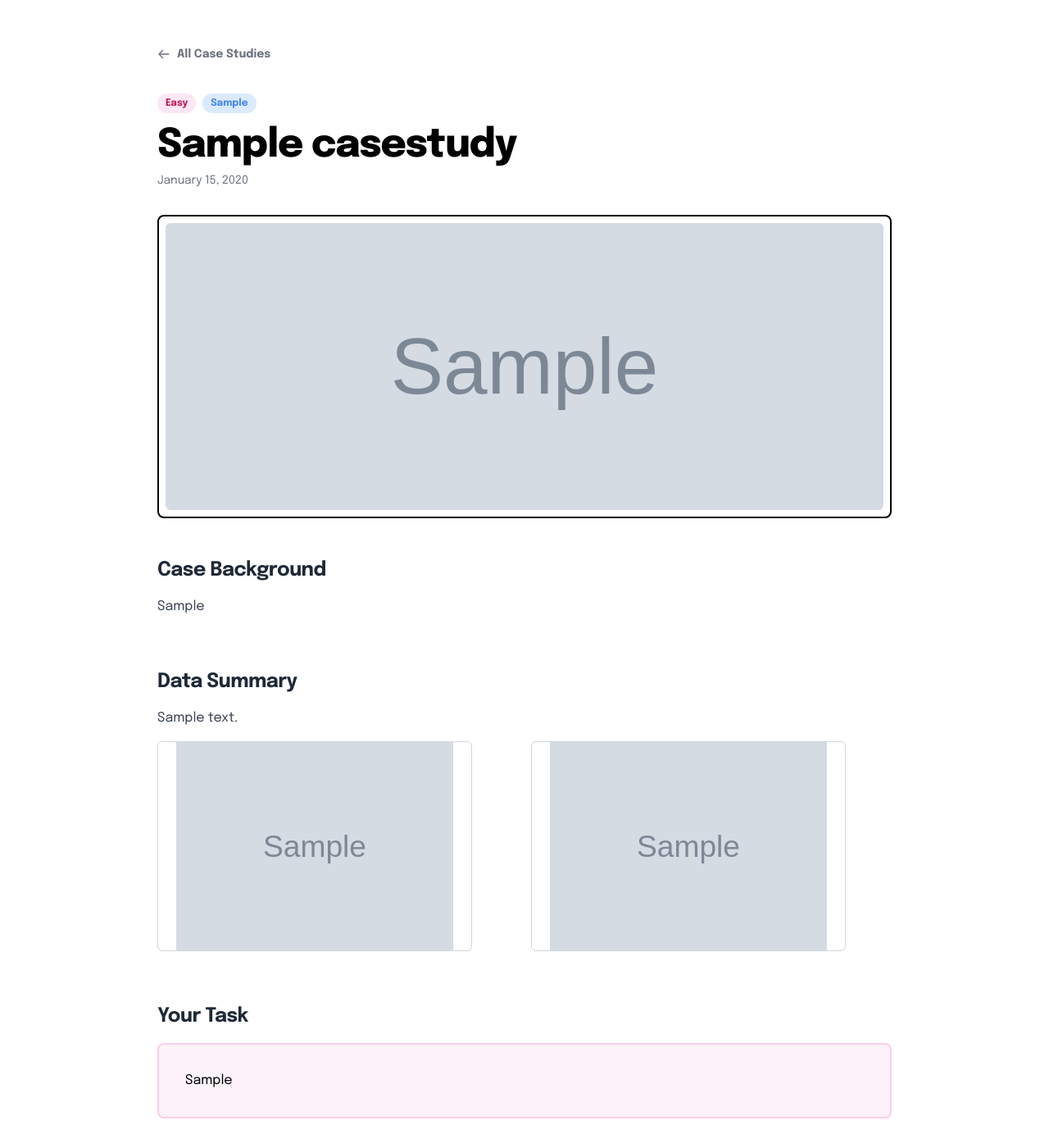
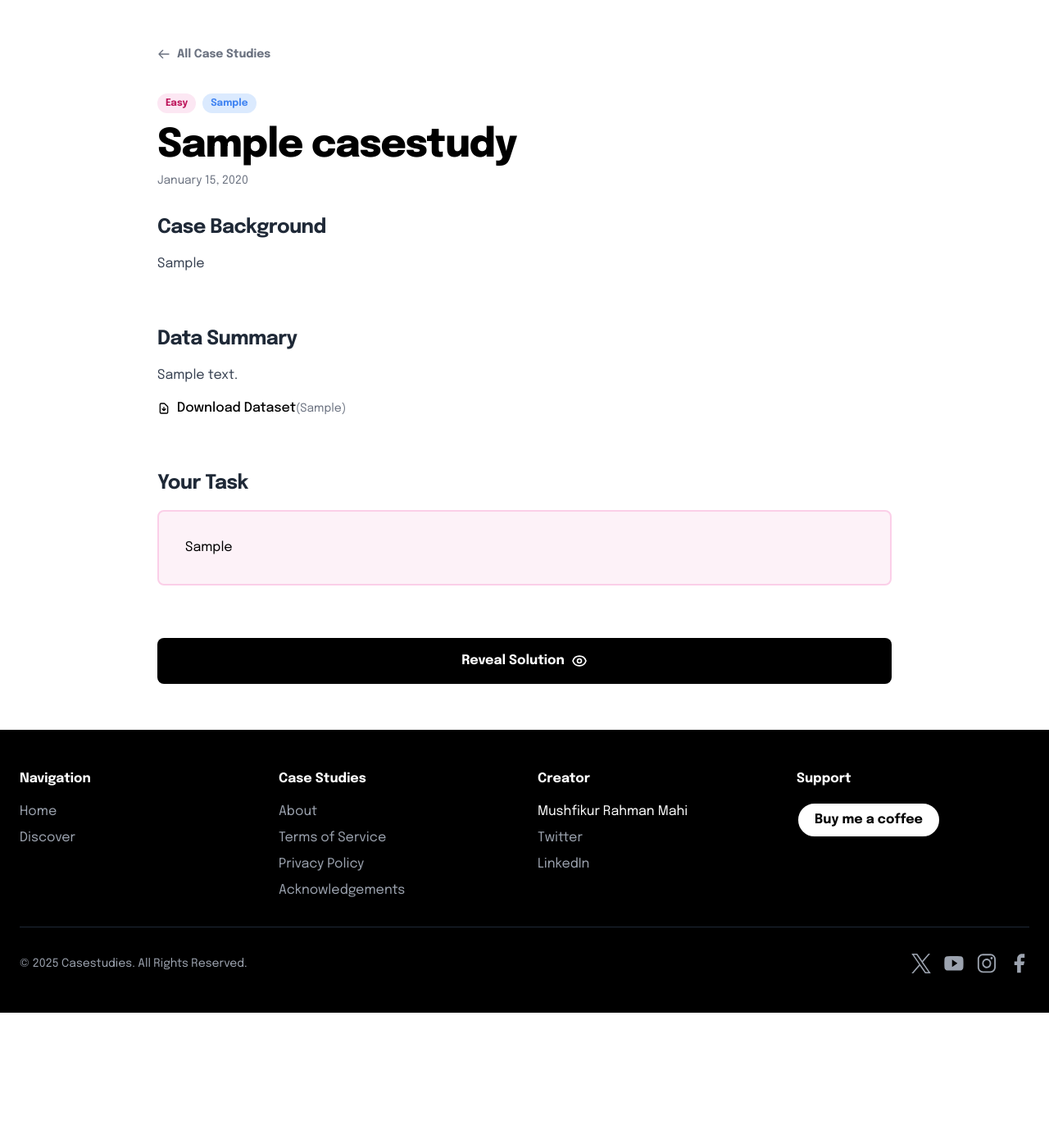
Before and after one commit to castudies/casestudies, a Django app: a page that uses casestudies/templates/casestudies/detail.html in a window 1280 px wide. Shown: the part 60-1460 px from the top of the page at 82% size. After the commit the page ends 1295 px from the top, so only its background shows below. Run offline with Django 5.2, Linux system fonts and the light colour scheme; tables that the repository leaves empty hold one stand-in row (values such as "Sample post"); grey boxes marked "Sample" are stand-in pictures.

Commit message:
updated detailes page

```diff
--- a/casestudies/admin.py
+++ b/casestudies/admin.py
@@ -13,7 +13,7 @@ class CaseStudyAdmin(admin.ModelAdmin):
             'fields': ('title', 'slug', 'thumbnail')
         }),
         ('Case Details', {
-            'fields': ('difficulty', 'domain', 'case_background', 'data_summary', 'task', 'summary_image1', 'summary_image2')
+            'fields': ('difficulty', 'domain', 'case_background', 'data_summary', 'dataset', 'task')
         }),
         ('Expert Solution', {
             'classes': ('collapse',),
--- a/casestudies/models.py
+++ b/casestudies/models.py
@@ -1,5 +1,6 @@
 from django.db import models
 from django.utils.text import slugify
+import os
 
 # Create your models here.
 
@@ -18,15 +19,18 @@ class CaseStudy(models.Model):
 
     case_background = models.TextField(blank=True)
     data_summary = models.TextField(blank=True)
+    dataset = models.FileField(upload_to='datasets/', blank=True, null=True, help_text="Upload the dataset file (CSV, Excel, etc.)")
     task = models.TextField(blank=True)
     expert_solution = models.TextField(blank=True)
-    loves = models.IntegerField(default=0)
 
     created_at = models.DateTimeField(auto_now_add=True)
     slug = models.SlugField(unique=True, blank=True)
 
-    summary_image1 = models.ImageField(upload_to='summary_images/', blank=True, null=True, help_text="Recommended size: 384x256px (3:2 or 4:3 aspect ratio). Larger images will be scaled down.")
-    summary_image2 = models.ImageField(upload_to='summary_images/', blank=True, null=True, help_text="Recommended size: 384x256px (3:2 or 4:3 aspect ratio). Larger images will be scaled down.")
+    @property
+    def dataset_filename(self):
+        if self.dataset:
+            return os.path.basename(self.dataset.name)
+        return ''
 
     def save(self, *args, **kwargs):
         if not self.slug:
--- a/casestudies/templates/casestudies/detail.html
+++ b/casestudies/templates/casestudies/detail.html
@@ -78,12 +78,6 @@
         <p class="text-gray-500 text-sm">{{ case_study.created_at|date:"F j, Y" }}</p>
     </div>
 
-    {% if case_study.thumbnail %}
-        <div class="mb-12 p-2 border-2 border-black rounded-lg">
-            <img src="{{ case_study.thumbnail.url }}" alt="{{ case_study.title }}" class="w-full max-h-[350px] object-cover rounded-md">
-        </div>
-    {% endif %}
-
     <!-- Case Study Body -->
     <div class="space-y-16">
         <div>
@@ -98,24 +92,17 @@
             <div class="prose max-w-none text-gray-700 mb-4">
                 {{ case_study.data_summary|linebreaks }}
             </div>
-            {% if case_study.summary_image1 or case_study.summary_image2 %}
-                <div class="flex flex-col sm:flex-row flex-wrap gap-4">
-                    {% if case_study.summary_image1 %}
-                        <div class="flex-1 min-w-0">
-                            <img src="{{ case_study.summary_image1.url }}"
-                                 alt="Summary Image 1"
-                                 class="w-full h-auto max-w-sm max-h-64 object-contain rounded-md border border-gray-300 cursor-pointer hover:opacity-80 transition-opacity"
-                                 @click="imageModal = { visible: true, src: '{{ case_study.summary_image1.url }}', alt: 'Summary Image 1' }">
-                        </div>
-                    {% endif %}
-                    {% if case_study.summary_image2 %}
-                        <div class="flex-1 min-w-0">
-                            <img src="{{ case_study.summary_image2.url }}"
-                                 alt="Summary Image 2"
-                                 class="w-full h-auto max-w-sm max-h-64 object-contain rounded-md border border-gray-300 cursor-pointer hover:opacity-80 transition-opacity"
-                                 @click="imageModal = { visible: true, src: '{{ case_study.summary_image2.url }}', alt: 'Summary Image 2' }">
-                        </div>
-                    {% endif %}
+            {% if case_study.dataset %}
+                <div class="mt-4 flex items-center">
+                    <a href="{{ case_study.dataset.url }}"
+                       download
+                       class="inline-flex items-center text-blue-600 hover:text-blue-800 font-medium underline hover:no-underline transition-all">
+                        <svg class="w-4 h-4 mr-2" fill="none" stroke="currentColor" viewBox="0 0 24 24">
+                            <path stroke-linecap="round" stroke-linejoin="round" stroke-width="2" d="M12 10v6m0 0l-3-3m3 3l3-3m2 8H7a2 2 0 01-2-2V5a2 2 0 012-2h5.586a1 1 0 01.707.293l5.414 5.414a1 1 0 01.293.707V19a2 2 0 01-2 2z"></path>
+                        </svg>
+                        Download Dataset
+                    </a>
+                    <span class="text-sm text-gray-500 ml-2">({{ case_study.dataset_filename }})</span>
                 </div>
             {% endif %}
         </div>
```
Also changed, not shown: casestudies/migrations/0007_remove_casestudy_summary_image1_and_more.py (added), casestudies/migrations/0008_remove_casestudy_loves.py (added).
